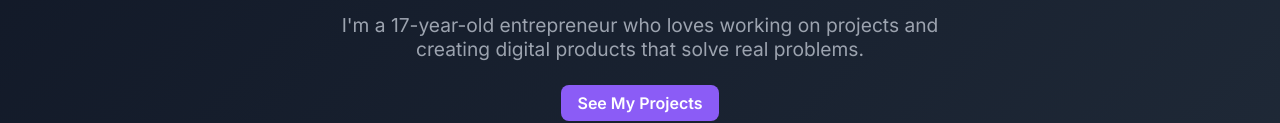
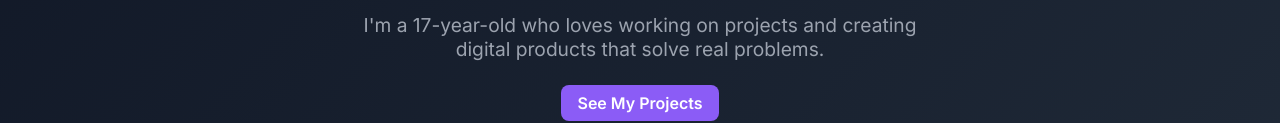
Before and after one commit to renixuntaken/Renix-Solutions, a plain HTML site: page index.html in a window 1280 px wide. Shown: the part 267-390 px from the top of the page. Drawn offline with Linux system fonts and the light colour scheme.

Commit message:
Update index.html

```diff
--- a/index.html
+++ b/index.html
@@ -6,14 +6,14 @@
   <meta name="description" content="Renix Solutions - Building innovative tools and smart solutions to solve real problems. Explore my projects and get in touch." />
   <meta name="author" content="Renix Solutions" />
   <meta property="og:title" content="Renix Solutions" />
-  <meta property="og:description" content="I'm a 17-year-old entrepreneur who loves working on projects and creating digital products that solve real problems." />
+  <meta property="og:description" content="I'm a 17-year-old who loves working on projects and creating digital products that solve real problems." />
   <meta property="og:url" content="https://info.renixsolutions.com/" />
   <meta property="og:image" content="https://info.renixsolutions.com/icon.ico" />
   <meta property="og:type" content="website" />
   <meta property="og:site_name" content="Renix Solutions" />
   <meta name="twitter:card" content="summary_large_image" />
   <meta name="twitter:title" content="Renix Solutions" />
-  <meta name="twitter:description" content="I'm a 17-year-old entrepreneur who loves working on projects and creating digital products that solve real problems." />
+  <meta name="twitter:description" content="I'm a 17-year-old who loves working on projects and creating digital products that solve real problems." />
   <meta name="twitter:image" content="https://info.renixsolutions.com/icon.ico" />
 
   <title>Renix Solutions</title>
@@ -33,7 +33,7 @@
 
   <section class="hero">
     <h1>Building Smart Solutions</h1>
-    <p>I'm a 17-year-old entrepreneur who loves working on projects and creating digital products that solve real problems.</p>
+    <p>I'm a 17-year-old who loves working on projects and creating digital products that solve real problems.</p>
     <a href="projects.html" class="btn-primary">See My Projects</a>
   </section>
 
```
